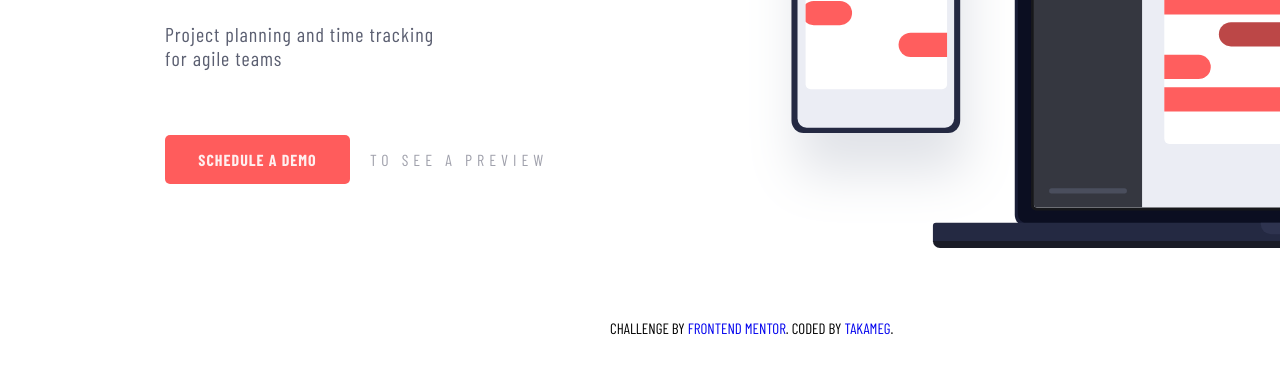
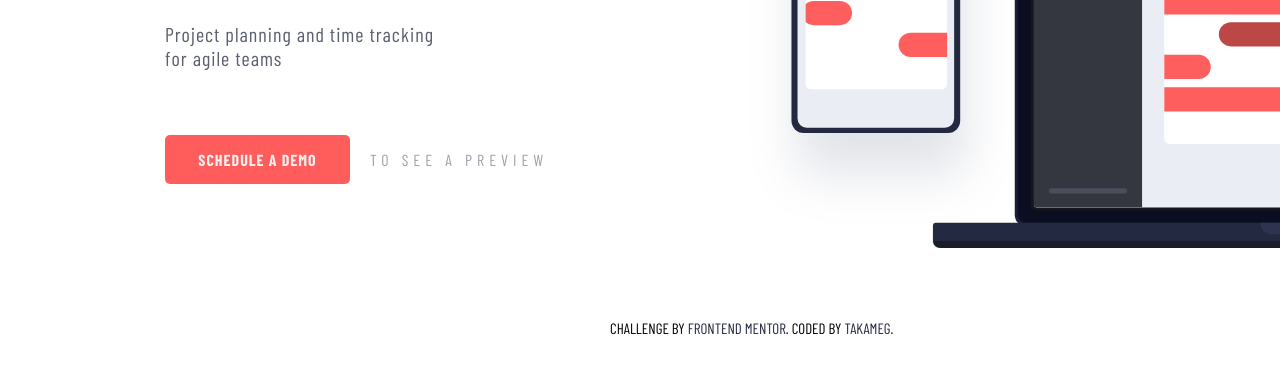
Before and after one commit to takameg/project_tracking_intro_component, a plain HTML site: page index.html in a window 1280 px wide. Shown: the part 431-800 px from the top of the page. Drawn offline with nearby package versions, Linux system fonts and the light colour scheme.

Commit message:
Amended color of footer

```diff
--- a/style.scss
+++ b/style.scss
@@ -241,6 +241,7 @@ footer {
 
   a {
     display: inline;
+    color: hsl(230, 29%, 20%);
   }
 
   a:hover {
```
Also changed, not shown: style.css, 1 other file.
